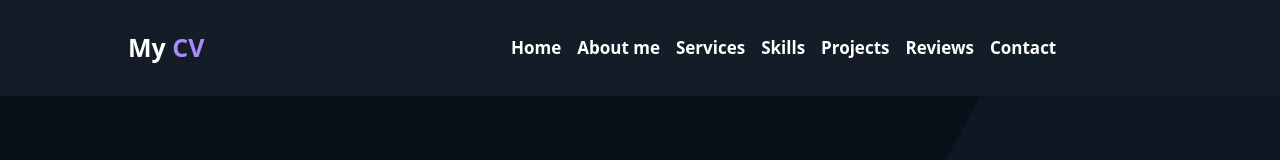
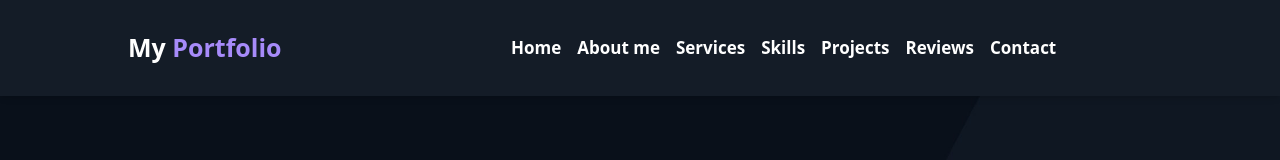
Before and after one commit to eycis/portfolio, a Next.js app: page / in a window 1280 px wide. Shown: the top 160 px of the page. Built offline with nearby package versions, Linux system fonts and the light colour scheme.

Commit message:
Nav change

```diff
--- a/components/Nav.tsx
+++ b/components/Nav.tsx
@@ -11,7 +11,7 @@ const Nav = ({ openNav }: Props) => {
     <div className="w-[100%] fixed z-[10000] top-0 h-[12vh] bg-[#141c27] shadow-md">
       <div className="flex items-center justify-between w-[80%] mx-auto h-[100%]">
         <h1 className="flex-[0.6] cursor-pointer text-[25px] text-white font-bold">
-          My <span className="text-violet-400">CV</span>
+          My <span className="text-violet-400">Portfolio</span>
         </h1>
         <div className="hidden md:flex space-x-4">
           <Link
```
